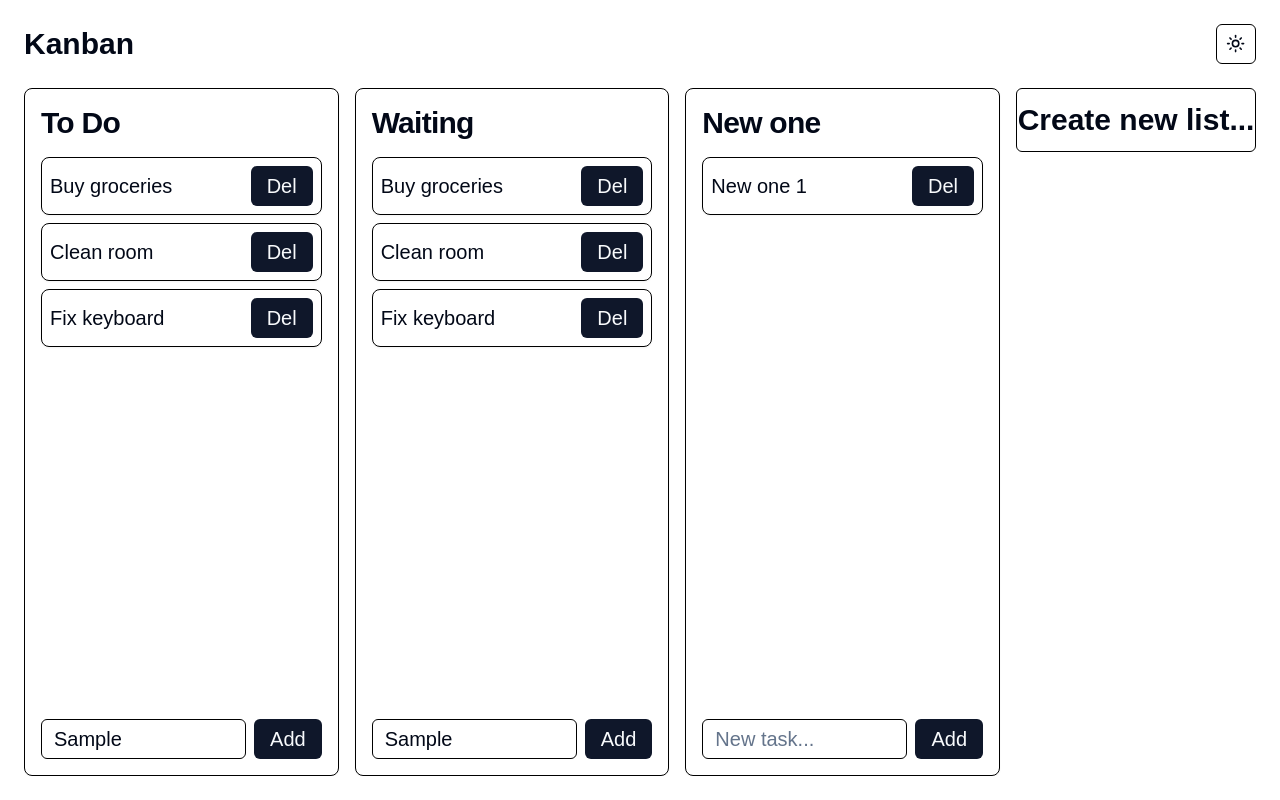
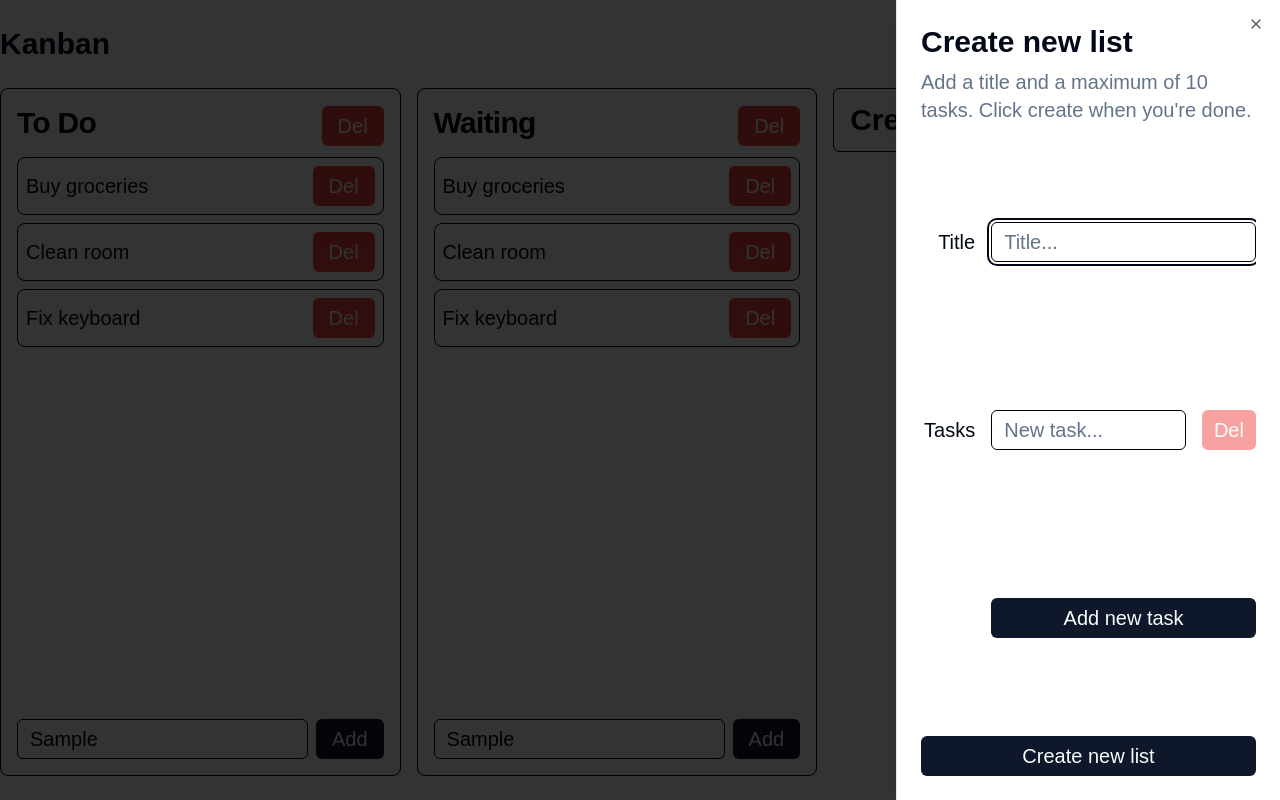
Before and after one commit to danteexpo/kanban, a Next.js app: page /dashboard in a window 1280 px wide. Both pictures are taken after typing "Sample", "Sample" into the empty fields and a click on the button "Create new list...". Built offline with nearby package versions, Linux system fonts and the light colour scheme; a web font is replaced by a local one.

Commit message:
implemented list creation (with Sheet) and its UI/UX, changed navbar to header

```diff
--- a/api/api.ts
+++ b/api/api.ts
@@ -13,21 +13,21 @@
 
 const lists: List[] = [
 	{
-		id: 0,
+		id: 1,
 		title: "To Do",
 		tasks: [
-			{ id: 0, name: "Buy groceries" },
-			{ id: 1, name: "Clean room" },
-			{ id: 2, name: "Fix keyboard" },
+			{ id: 1, name: "Buy groceries" },
+			{ id: 2, name: "Clean room" },
+			{ id: 3, name: "Fix keyboard" },
 		],
 	},
 	{
-		id: 1,
+		id: 2,
 		title: "Waiting",
 		tasks: [
-			{ id: 0, name: "Buy groceries" },
-			{ id: 1, name: "Clean room" },
-			{ id: 2, name: "Fix keyboard" },
+			{ id: 1, name: "Buy groceries" },
+			{ id: 2, name: "Clean room" },
+			{ id: 3, name: "Fix keyboard" },
 		],
 	},
 ];
--- a/app/dashboard/page.tsx
+++ b/app/dashboard/page.tsx
@@ -1,6 +1,7 @@
 "use client";
 
 import api, { List } from "@/api/api";
+import CreateList from "@/components/create-list";
 import { Button } from "@/components/ui/button";
 import {
 	Card,
@@ -15,6 +16,7 @@
 export default function Dashboard() {
 	const [lists, setLists] = useState<List[]>([]);
 	const [status, setStatus] = useState(false);
+	const [sheet, setSheet] = useState(false);
 
 	useEffect(() => {
 		api.lists().then((lists) => {
@@ -24,12 +26,13 @@
 	}, []);
 
 	const handleCreate = () => {
+		return;
 		api
 			.create({
 				title: "New one",
 				tasks: [
 					{
-						id: 0,
+						id: 1,
 						name: "New one 1",
 					},
 				],
@@ -46,15 +49,16 @@
 					key={list.id}
 					className="min-w-[240px] grid grid-rows-[68px_1fr_72px]"
 				>
-					<CardHeader>
+					<CardHeader className="flex-row items-center justify-between">
 						<CardTitle className="text-3xl">{list.title}</CardTitle>
+						<Button variant="destructive">Del</Button>
 					</CardHeader>
 					<CardContent className="flex flex-col gap-2">
 						{list.tasks.map((task) => (
 							<Card key={task.id}>
 								<CardContent className="p-2 flex items-center justify-between">
 									<p>{task.name}</p>
-									<Button>Del</Button>
+									<Button variant="destructive">Del</Button>
 								</CardContent>
 							</Card>
 						))}
@@ -65,13 +69,7 @@
 					</CardFooter>
 				</Card>
 			))}
-			<Button
-				variant="outline"
-				className="min-w-[240px] text-3xl font-semibold h-16"
-				onClick={handleCreate}
-			>
-				Create new list...
-			</Button>
+			<CreateList onClick={handleCreate} />
 		</main>
 	);
 }
--- a/app/layout.tsx
+++ b/app/layout.tsx
@@ -3,7 +3,7 @@
 import "./globals.css";
 import { cn } from "@/lib/utils";
 import { ThemeProvider } from "@/components/theme-provider";
-import Navbar from "@/components/navbar";
+import Header from "@/components/header";
 
 const fontSans = FontSans({ subsets: ["latin"], variable: "--font-sans" });
 
@@ -31,7 +31,7 @@
 					enableSystem
 					disableTransitionOnChange
 				>
-					<Navbar />
+					<Header />
 					{children}
 				</ThemeProvider>
 			</body>
--- /dev/null
+++ b/components/create-list.tsx
@@ -0,0 +1,128 @@
+import {
+	Sheet,
+	SheetClose,
+	SheetContent,
+	SheetDescription,
+	SheetFooter,
+	SheetHeader,
+	SheetTitle,
+	SheetTrigger,
+} from "@/components/ui/sheet";
+import { Label } from "@/components/ui/label";
+import { Button } from "./ui/button";
+import { Input } from "./ui/input";
+import { ChangeEvent, useState } from "react";
+import { Task } from "@/api/api";
+
+type CreateListProps = {
+	onClick: () => void;
+};
+
+const CreateList = ({ onClick }: CreateListProps) => {
+	const [tasks, setTasks] = useState<Task[]>([
+		{
+			id: 1,
+			name: "",
+		},
+	]);
+
+	const handleAdd = () => {
+		setTasks((tasks) => {
+			const newTask = {
+				id: Math.max(...tasks.map((t) => t.id)) + 1,
+				name: "",
+			};
+			return [...tasks, newTask];
+		});
+	};
+
+	const handleDelete = (id: number) => {
+		setTasks((tasks) => tasks.filter((task) => task.id !== id));
+	};
+
+	const handleInput = (id: number, e: ChangeEvent<HTMLInputElement>) => {
+		setTasks((tasks) =>
+			tasks.map((task) => {
+				if (task.id === id) {
+					return {
+						...task,
+						name: e.target.value,
+					};
+				}
+				return task;
+			})
+		);
+	};
+
+	console.log(tasks);
+
+	return (
+		<Sheet>
+			<SheetTrigger asChild>
+				<Button
+					variant="outline"
+					className="min-w-[240px] text-3xl font-semibold h-16"
+					onClick={onClick}
+				>
+					Create new list...
+				</Button>
+			</SheetTrigger>
+			<SheetContent className="grid grid-rows-[128px_1fr_40px] xxs:grid-rows-[100px_1fr_40px] place-items-start w-full max-w-sm">
+				<SheetHeader className="w-full">
+					<SheetTitle>Create new list</SheetTitle>
+					<SheetDescription>
+						Add a title and a maximum of 10 tasks. Click create when you&apos;re
+						done.
+					</SheetDescription>
+				</SheetHeader>
+				<div className="grid gap-4 py-4 w-full h-full overflow-y-auto">
+					<div className="grid grid-cols-5 items-center gap-4">
+						<Label htmlFor="title" className="text-right">
+							Title
+						</Label>
+						<Input id="title" placeholder="Title..." className="col-span-4" />
+					</div>
+					{tasks.map((task, index) => (
+						<div key={task.id} className="grid grid-cols-5 items-center gap-4">
+							{index === 0 && (
+								<Label htmlFor={`task-${task.id}`} className="text-right">
+									Tasks
+								</Label>
+							)}
+							<Input
+								id={`task-${task.id}`}
+								placeholder={`New task...`}
+								value={task.name}
+								onChange={(e) => handleInput(task.id, e)}
+								className="col-start-2 col-span-3"
+							/>
+							<Button
+								variant="destructive"
+								onClick={() => handleDelete(task.id)}
+								disabled={tasks.length < 2}
+							>
+								Del
+							</Button>
+						</div>
+					))}
+					<div className="grid grid-cols-5 items-center gap-4">
+						<Button
+							className="w-full col-start-2 col-span-4"
+							onClick={handleAdd}
+							disabled={tasks.length > 9}
+						>
+							Add new task
+						</Button>
+					</div>
+				</div>
+				<SheetFooter className="w-full">
+					<SheetClose asChild>
+						<Button className="w-full">Create new list</Button>
+					</SheetClose>
+				</SheetFooter>
+			</SheetContent>
+		</Sheet>
+	);
+};
+
+export default CreateList;
--- /dev/null
+++ b/components/ui/label.tsx
@@ -0,0 +1,26 @@
+"use client";
+
+import * as React from "react";
+import * as LabelPrimitive from "@radix-ui/react-label";
+import { cva, type VariantProps } from "class-variance-authority";
+
+import { cn } from "@/lib/utils";
+
+const labelVariants = cva(
+	"text-xl font-medium leading-none peer-disabled:cursor-not-allowed peer-disabled:opacity-70"
+);
+
+const Label = React.forwardRef<
+	React.ElementRef<typeof LabelPrimitive.Root>,
+	React.ComponentPropsWithoutRef<typeof LabelPrimitive.Root> &
+		VariantProps<typeof labelVariants>
+>(({ className, ...props }, ref) => (
+	<LabelPrimitive.Root
+		ref={ref}
+		className={cn(labelVariants(), className)}
+		{...props}
+	/>
+));
+Label.displayName = LabelPrimitive.Root.displayName;
+
+export { Label };
--- /dev/null
+++ b/components/ui/sheet.tsx
@@ -0,0 +1,140 @@
+"use client";
+
+import * as React from "react";
+import * as SheetPrimitive from "@radix-ui/react-dialog";
+import { cva, type VariantProps } from "class-variance-authority";
+import { X } from "lucide-react";
+
+import { cn } from "@/lib/utils";
+
+const Sheet = SheetPrimitive.Root;
+
+const SheetTrigger = SheetPrimitive.Trigger;
+
+const SheetClose = SheetPrimitive.Close;
+
+const SheetPortal = SheetPrimitive.Portal;
+
+const SheetOverlay = React.forwardRef<
+	React.ElementRef<typeof SheetPrimitive.Overlay>,
+	React.ComponentPropsWithoutRef<typeof SheetPrimitive.Overlay>
+>(({ className, ...props }, ref) => (
+	<SheetPrimitive.Overlay
+		className={cn(
+			"fixed inset-0 z-50 bg-black/80  data-[state=open]:animate-in data-[state=closed]:animate-out data-[state=closed]:fade-out-0 data-[state=open]:fade-in-0",
+			className
+		)}
+		{...props}
+		ref={ref}
+	/>
+));
+SheetOverlay.displayName = SheetPrimitive.Overlay.displayName;
+
+const sheetVariants = cva(
+	"fixed z-50 gap-4 bg-background p-6 shadow-lg transition ease-in-out data-[state=open]:animate-in data-[state=closed]:animate-out data-[state=closed]:duration-300 data-[state=open]:duration-500",
+	{
+		variants: {
+			side: {
+				top: "inset-x-0 top-0 border-b data-[state=closed]:slide-out-to-top data-[state=open]:slide-in-from-top",
+				bottom:
+					"inset-x-0 bottom-0 border-t data-[state=closed]:slide-out-to-bottom data-[state=open]:slide-in-from-bottom",
+				left: "inset-y-0 left-0 h-full w-3/4 border-r data-[state=closed]:slide-out-to-left data-[state=open]:slide-in-from-left sm:max-w-sm",
+				right:
+					"inset-y-0 right-0 h-full w-3/4  border-l data-[state=closed]:slide-out-to-right data-[state=open]:slide-in-from-right sm:max-w-sm",
+			},
+		},
+		defaultVariants: {
+			side: "right",
+		},
+	}
+);
+
+interface SheetContentProps
+	extends React.ComponentPropsWithoutRef<typeof SheetPrimitive.Content>,
+		VariantProps<typeof sheetVariants> {}
+
+const SheetContent = React.forwardRef<
+	React.ElementRef<typeof SheetPrimitive.Content>,
+	SheetContentProps
+>(({ side = "right", className, children, ...props }, ref) => (
+	<SheetPortal>
+		<SheetOverlay />
+		<SheetPrimitive.Content
+			ref={ref}
+			className={cn(sheetVariants({ side }), className)}
+			{...props}
+		>
+			{children}
+			<SheetPrimitive.Close className="absolute right-4 top-4 rounded-sm opacity-70 ring-offset-background transition-opacity hover:opacity-100 focus:outline-none focus:ring-2 focus:ring-ring focus:ring-offset-2 disabled:pointer-events-none data-[state=open]:bg-secondary">
+				<X className="h-4 w-4" />
+				<span className="sr-only">Close</span>
+			</SheetPrimitive.Close>
+		</SheetPrimitive.Content>
+	</SheetPortal>
+));
+SheetContent.displayName = SheetPrimitive.Content.displayName;
+
+const SheetHeader = ({
+	className,
+	...props
+}: React.HTMLAttributes<HTMLDivElement>) => (
+	<div
+		className={cn(
+			"flex flex-col space-y-2 text-center sm:text-left",
+			className
+		)}
+		{...props}
+	/>
+);
+SheetHeader.displayName = "SheetHeader";
+
+const SheetFooter = ({
+	className,
+	...props
+}: React.HTMLAttributes<HTMLDivElement>) => (
+	<div
+		className={cn(
+			"flex flex-col-reverse sm:flex-row sm:justify-end sm:space-x-2",
+			className
+		)}
+		{...props}
+	/>
+);
+SheetFooter.displayName = "SheetFooter";
+
+const SheetTitle = React.forwardRef<
+	React.ElementRef<typeof SheetPrimitive.Title>,
+	React.ComponentPropsWithoutRef<typeof SheetPrimitive.Title>
+>(({ className, ...props }, ref) => (
+	<SheetPrimitive.Title
+		ref={ref}
+		className={cn("text-3xl font-semibold text-foreground", className)}
+		{...props}
+	/>
+));
+SheetTitle.displayName = SheetPrimitive.Title.displayName;
+
+const SheetDescription = React.forwardRef<
+	React.ElementRef<typeof SheetPrimitive.Description>,
+	React.ComponentPropsWithoutRef<typeof SheetPrimitive.Description>
+>(({ className, ...props }, ref) => (
+	<SheetPrimitive.Description
+		ref={ref}
+		className={cn("text-xl text-muted-foreground", className)}
+		{...props}
+	/>
+));
+SheetDescription.displayName = SheetPrimitive.Description.displayName;
+
+export {
+	Sheet,
+	SheetPortal,
+	SheetOverlay,
+	SheetTrigger,
+	SheetClose,
+	SheetContent,
+	SheetHeader,
+	SheetFooter,
+	SheetTitle,
+	SheetDescription,
+};
--- a/package.json
+++ b/package.json
@@ -9,7 +9,9 @@
     "lint": "next lint"
   },
   "dependencies": {
+    "@radix-ui/react-dialog": "^1.0.5",
     "@radix-ui/react-dropdown-menu": "^2.0.6",
+    "@radix-ui/react-label": "^2.0.2",
     "@radix-ui/react-slot": "^1.0.2",
     "class-variance-authority": "^0.7.0",
     "clsx": "^2.1.0",
--- a/tailwind.config.ts
+++ b/tailwind.config.ts
@@ -19,6 +19,9 @@
 			},
 		},
 		extend: {
+			screens: {
+				xxs: "375px",
+			},
 			fontFamily: {
 				sans: ["var(--font-sans)", ...fontFamily.sans],
 			},
```
Also changed, not shown: components/header.tsx (renamed from components/navbar.tsx), 1 other file (tests, documents, lock files or other folders).
